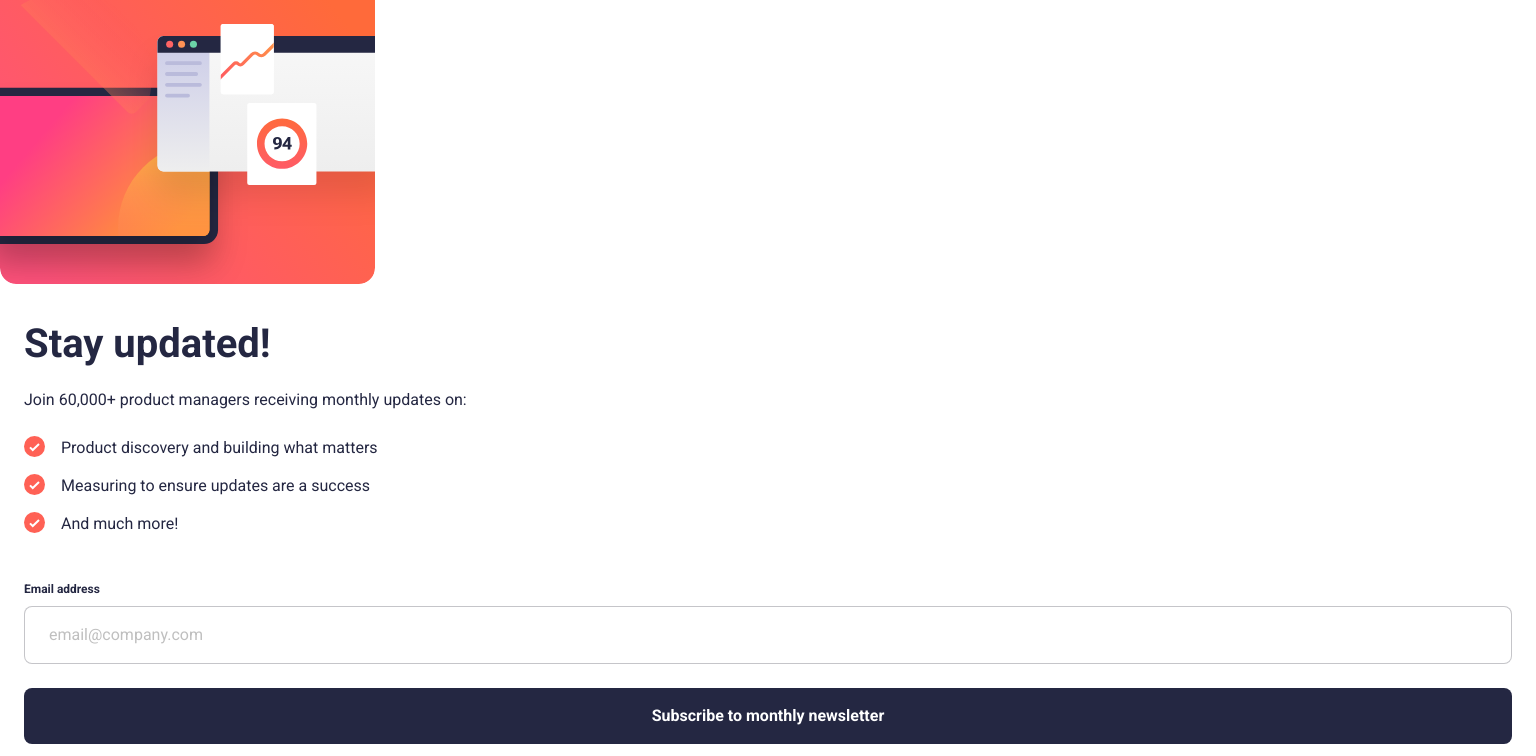
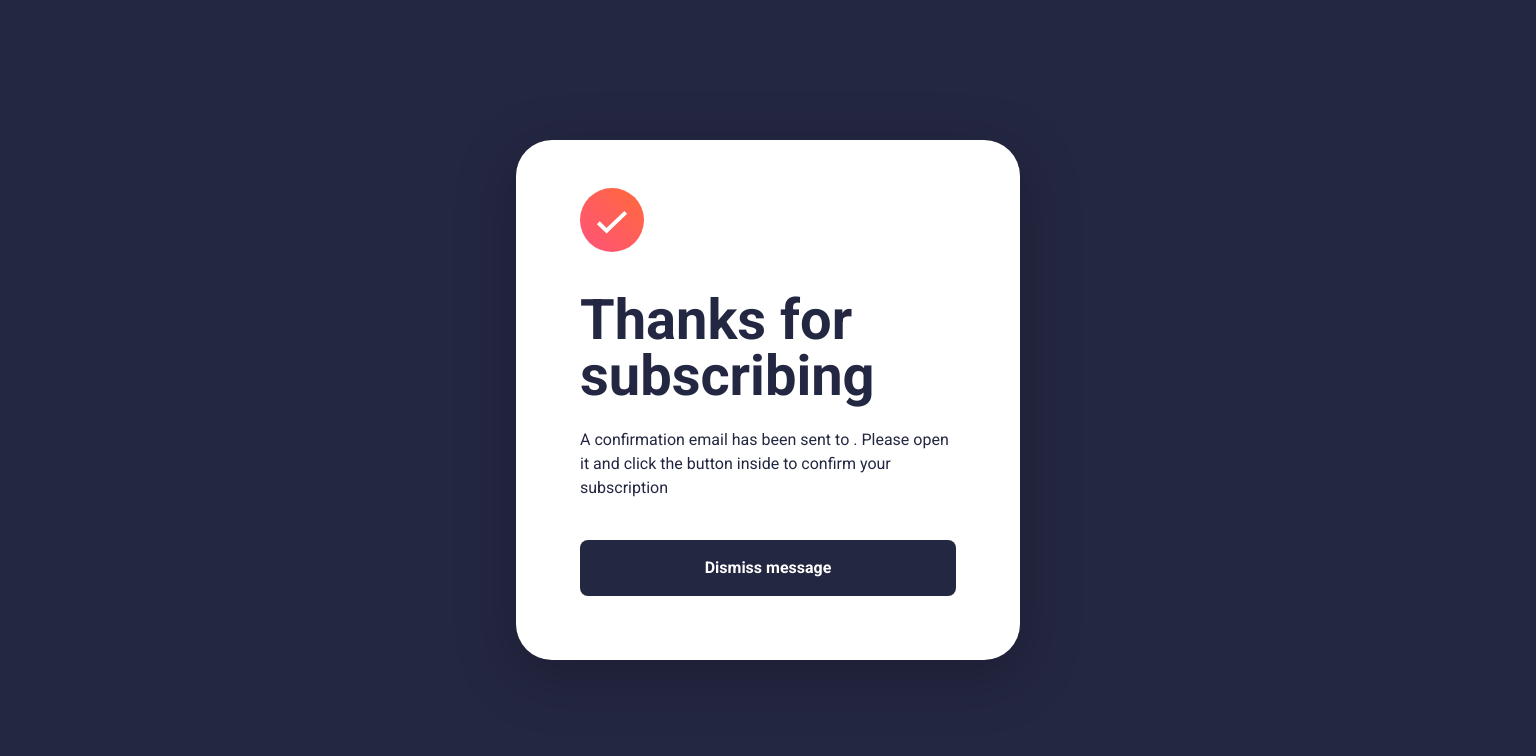
Before and after one commit to clakr/newsletter-signup-form, a Vue app: page / in a window 1536 px wide. Shown: the top 756 px of the page. Built offline with nearby package versions, Linux system fonts and the light colour scheme.

Commit message:
desktop done

```diff
--- a/src/App.vue
+++ b/src/App.vue
@@ -11,10 +11,15 @@ onBeforeMount(() => {
 const email = ref("");
 provide("email", email);
 
-const formState = ref<"toSubmit" | "submitted">("toSubmit");
+const formState = ref<"toSubmit" | "submitted">("submitted");
 
 function handleSubmit() {
   formState.value = "submitted";
+}
+
+function handleDismiss() {
+  formState.value = "toSubmit";
+  email.value = "";
 }
 </script>
 
@@ -23,5 +28,5 @@ function handleSubmit() {
     v-if="formState === 'toSubmit'"
     @form-submit="handleSubmit"
   />
-  <SubmittedState v-else />
+  <SubmittedState v-else @dismiss="handleDismiss" />
 </template>
--- a/src/components/DefaultStateForm.vue
+++ b/src/components/DefaultStateForm.vue
@@ -8,7 +8,13 @@ defineEmits(["formSubmit"]);
 
 <template>
   <section>
-    <img src="/illustration-sign-up-mobile.svg" alt="" />
+    <picture>
+      <source
+        media="(min-width: 1440px)"
+        srcset="/illustration-sign-up-desktop.svg"
+      />
+      <img src="/illustration-sign-up-mobile.svg" alt="" />
+    </picture>
     <form @submit.prevent="$emit('formSubmit')">
       <h2>Stay updated!</h2>
       <p>Join 60,000+ product managers receiving monthly updates on:</p>
@@ -25,6 +31,7 @@ defineEmits(["formSubmit"]);
           type="email"
           name="email"
           placeholder="email@company.com"
+          required
         />
         <span>Valid email required</span>
       </div>
@@ -34,7 +41,11 @@ defineEmits(["formSubmit"]);
 </template>
 
 <style lang="scss" scoped>
-img {
+section {
+  background-color: white;
+}
+
+picture {
   width: 37.5rem;
   height: 28.4rem;
   object-fit: cover;
@@ -132,4 +143,33 @@ button {
   border-radius: 0.8rem;
   background-color: var(--dark-navy);
 }
+
+@media screen and (min-width: 1440px) {
+  section {
+    width: 92.8rem;
+    height: 64.1rem;
+    border-radius: 3.6rem;
+    box-shadow: 0px 15px 60px 0px rgba(0, 0, 0, 0.25);
+    display: grid;
+    grid-template-columns: repeat(2, minmax(0, 1fr));
+    padding: 2.4rem;
+  }
+
+  picture {
+    width: 40rem;
+    height: 59.3rem;
+    object-fit: cover;
+    order: 2;
+    justify-self: flex-end;
+  }
+
+  form {
+    padding: 7.4rem 4rem;
+    row-gap: 2.4rem;
+  }
+
+  h2 {
+    font-size: 5.6rem;
+  }
+}
 </style>
--- a/src/components/SubmittedState.vue
+++ b/src/components/SubmittedState.vue
@@ -2,6 +2,8 @@
 import { inject } from "vue";
 
 const email = inject("email");
+
+defineEmits(["dismiss"]);
 </script>
 
 <template>
@@ -16,7 +18,7 @@ const email = inject("email");
         subscription
       </p>
     </div>
-    <button>Dismiss message</button>
+    <button @click="$emit('dismiss')">Dismiss message</button>
   </section>
 </template>
 
@@ -28,6 +30,7 @@ section {
   flex-direction: column;
   justify-content: space-between;
   padding: 4rem 2.4rem;
+  background-color: white;
 }
 
 div {
@@ -63,4 +66,23 @@ button {
   border-radius: 0.8rem;
   background-color: var(--dark-navy);
 }
+
+@media screen and (min-width: 1440px) {
+  section {
+    min-height: unset;
+    padding: 4.8rem 6.4rem 6.4rem;
+    width: 50.4rem;
+    height: 52rem;
+    border-radius: 3.6rem;
+    box-shadow: 0px 15px 60px 0px rgba(0, 0, 0, 0.25);
+  }
+
+  div {
+    padding-top: unset;
+  }
+
+  h2 {
+    font-size: 5.6rem;
+  }
+}
 </style>
--- a/src/globals.css
+++ b/src/globals.css
@@ -6,5 +6,14 @@
 
   font-family: "Roboto", sans-serif;
   color: var(--dark-navy);
-  background-color: white;
+  background-color: var(--dark-navy);
 }
+
+@media screen and (min-width: 1440px) {
+  main {
+    min-height: 100vh;
+    min-height: 100svh;
+    display: grid;
+    place-items: center;
+  }
+}
--- a/src/main.ts
+++ b/src/main.ts
@@ -5,4 +5,7 @@ import projectConfig from "./_projectConfig";
 import "./_preflight.css";
 import "./globals.css";
 
-createApp(App).use(projectConfig).use(authorModal).mount("#app");
+createApp(App)
+  .use(projectConfig, { dark: true })
+  .use(authorModal)
+  .mount("#app");
```
